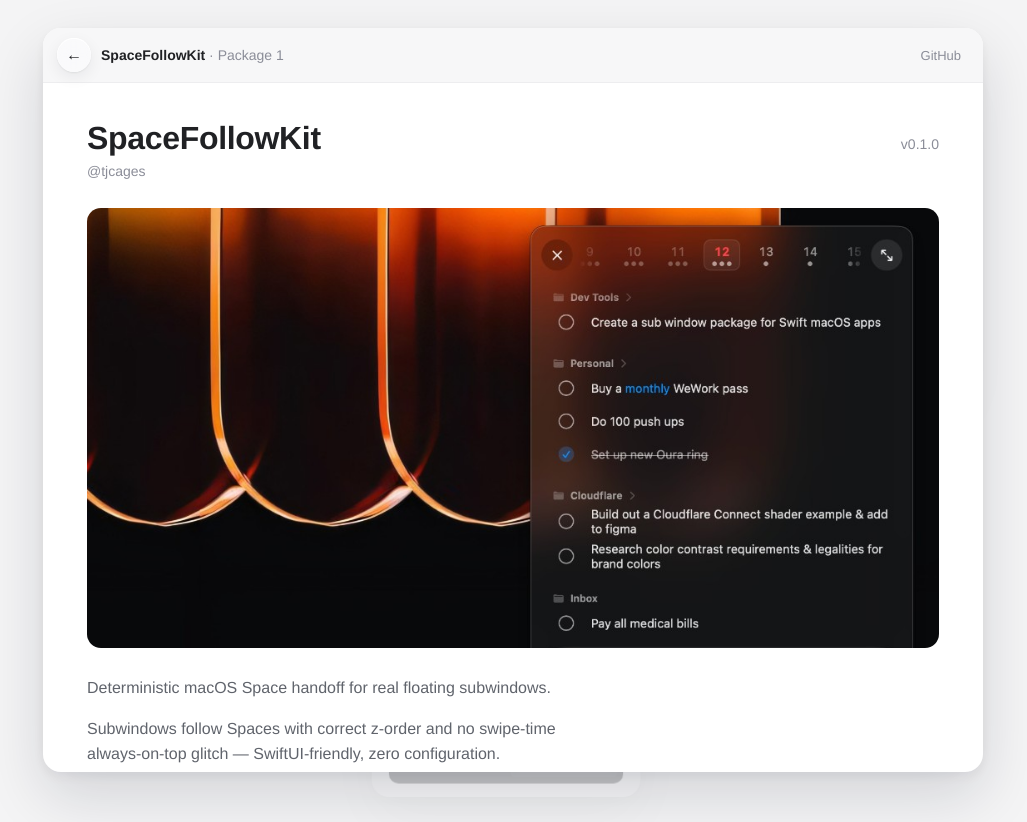
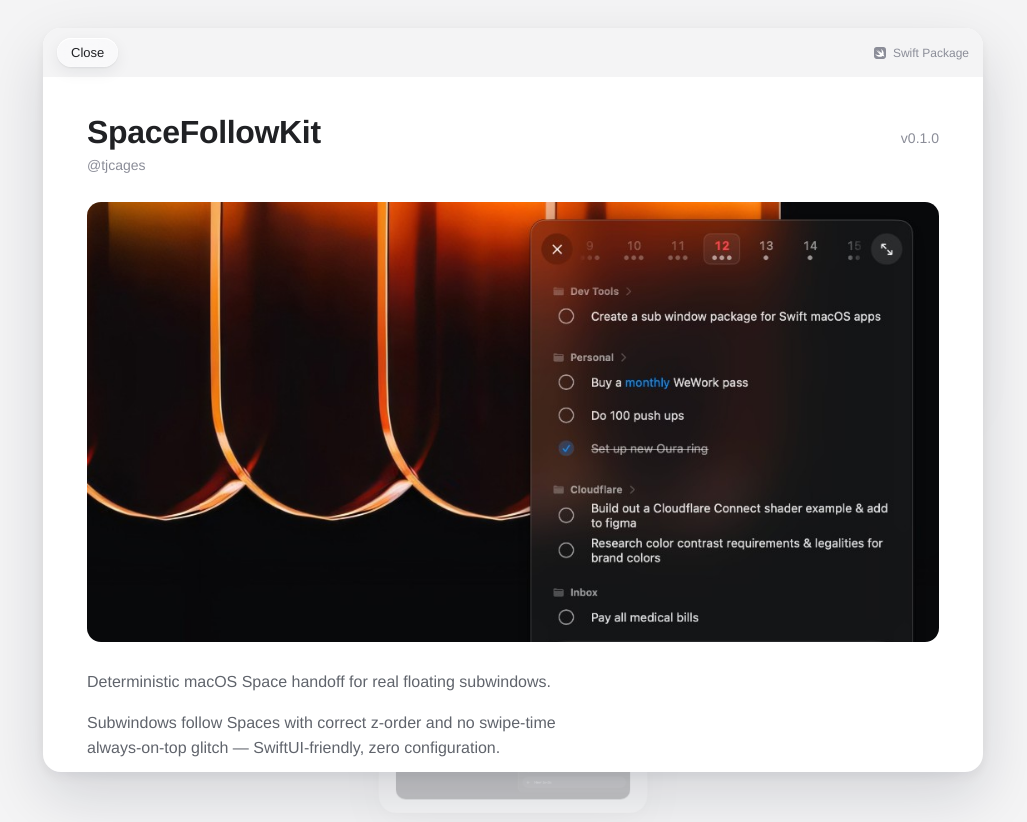
Before and after one commit to tjcages/space-follow-kit, a website: page site/index.html in a window 1280 px wide. Both pictures are taken after a click on the button 304 px from the left and 228 px from the top of the page. Shown: the whole page, without its empty margins (127-1154 px from the left). Drawn offline with nearby package versions, Linux system fonts and the light colour scheme.

Commit message:
Flatten chrome: Close button, right-aligned package label, no scrollbars
Topbar drops the title and GitHub link for a glass Close button with
the Swift glyph + "Swift Package" right-aligned; cards regain 8px of
height; scrollbars are hidden site-wide; grey containers (card bar,
topbar, hero, code blocks) lose their borders and match the page
background exactly.

Co-authored-by: Cursor <cursoragent@cursor.com>

```diff
--- a/site/index.html
+++ b/site/index.html
@@ -96,11 +96,11 @@
         <article id="detail-shell" class="detail-shell" aria-label="Package detail">
           <div id="detail-content" class="detail-content">
           <header id="detail-topbar" class="detail-topbar">
-            <button type="button" class="back-button glass" id="back-button" aria-label="Back to packages">←</button>
-            <div class="topbar-title">
-              <strong>SpaceFollowKit</strong><span id="detail-package"> · Package 1</span>
-            </div>
-            <a class="topbar-action" href="https://github.com/tjcages/space-follow-kit" target="_blank" rel="noopener noreferrer">GitHub</a>
+            <button type="button" class="close-button glass" id="back-button">Close</button>
+            <span class="topbar-package">
+              <svg class="mini-glyph" width="12" height="12" aria-hidden="true"><use href="#swift-glyph" /></svg>
+              Swift Package
+            </span>
           </header>
           <div id="detail-scroll" class="detail-scroll">
             <div class="mail-head">
@@ -198,7 +198,6 @@ Window("Quick Capture", id: "quick-capture") {
         const hero = document.querySelector(".mail-hero");
         const backButton = document.getElementById("back-button");
         const escHint = document.getElementById("esc-hint");
-        const detailPackage = document.getElementById("detail-package");
         const homeCards = Array.from(document.querySelectorAll(".home-card"));
 
         gsap.registerPlugin(CustomEase);
@@ -276,8 +275,6 @@ Window("Quick Capture", id: "quick-capture") {
           setState(ViewState.OPENING);
           selectedIndex = index;
           setHomeInteraction(false);
-
-          detailPackage.textContent = ` · Package ${index + 1}`;
 
           // Zoom morph: the detail content is pinned at its final geometry but
           // scaled down so it is exactly card-sized at the card's origin, then
--- a/site/styles.css
+++ b/site/styles.css
@@ -36,7 +36,16 @@
 html {
   background: var(--bg);
   color: var(--gray-12);
-  scrollbar-gutter: stable;
+}
+
+/* No visible scrollbars anywhere */
+* {
+  scrollbar-width: none;
+}
+
+::-webkit-scrollbar {
+  width: 0;
+  height: 0;
 }
 
 body {
@@ -92,7 +101,7 @@ body {
    either (radius/shadow tweens are the classic repaint jank source) */
 .home-card {
   width: 280px;
-  aspect-ratio: 280 / 352; /* former 1:1.3 (364px tall) minus 12px */
+  aspect-ratio: 280 / 360;
   border-radius: 18px;
   box-shadow: 0 4px 12px rgba(15, 23, 42, 0.06), 0 24px 60px rgba(15, 23, 42, 0.14);
   /* box-shadow only: opacity/transform are GSAP-driven during transitions,
@@ -117,8 +126,7 @@ body {
   align-items: center;
   gap: 7px;
   padding: 10px 12px;
-  background: var(--gray-2);
-  border-bottom: 1px solid var(--gray-3);
+  background: var(--bg);
 }
 
 /* Matches the "· Swift Package" text color beside it */
@@ -191,7 +199,7 @@ body {
   width: 100%;
   object-fit: cover;
   border-radius: 10px;
-  background: var(--gray-2);
+  background: var(--bg);
 }
 
 /* Detail layer — fixed, layered above the page so opening never reflows it */
@@ -250,32 +258,18 @@ body {
   flex: none;
   display: flex;
   align-items: center;
+  justify-content: space-between;
   gap: 10px;
   padding: 10px 14px;
-  background: var(--gray-2);
-  border-bottom: 1px solid var(--gray-3);
+  background: var(--bg);
 }
 
-.topbar-title {
-  font-size: 14px;
+.topbar-package {
+  display: flex;
+  align-items: center;
+  gap: 7px;
+  font-size: 12px;
   color: var(--gray-9);
-}
-
-.topbar-title strong {
-  font-weight: 600;
-  color: var(--gray-12);
-}
-
-.topbar-action {
-  margin-left: auto;
-  font-size: 13px;
-  color: var(--gray-9);
-  padding: 6px 8px;
-  transition: color 150ms ease-out;
-}
-
-.topbar-action:hover {
-  color: var(--gray-12);
 }
 
 .detail-scroll {
@@ -340,12 +334,10 @@ body {
   transform: scale(0.97);
 }
 
-.back-button {
-  width: 34px;
-  height: 34px;
-  display: grid;
-  place-items: center;
-  font-size: 16px;
+.close-button {
+  padding: 7px 14px;
+  font-size: 13px;
+  font-weight: 500;
   color: var(--gray-12);
   cursor: pointer;
 }
@@ -387,7 +379,7 @@ body {
   flex: none; /* parent is a flex column: don't shrink when content overflows */
   margin-top: 28px;
   border-radius: 14px;
-  background: var(--gray-2);
+  background: var(--bg);
   overflow: hidden;
 }
 
@@ -436,8 +428,7 @@ body {
   padding: 12px 16px;
   margin: 0;
   overflow-x: auto;
-  background: var(--gray-2);
-  border: 1px solid var(--gray-3);
+  background: var(--bg);
   border-radius: 10px;
 }
 
```
